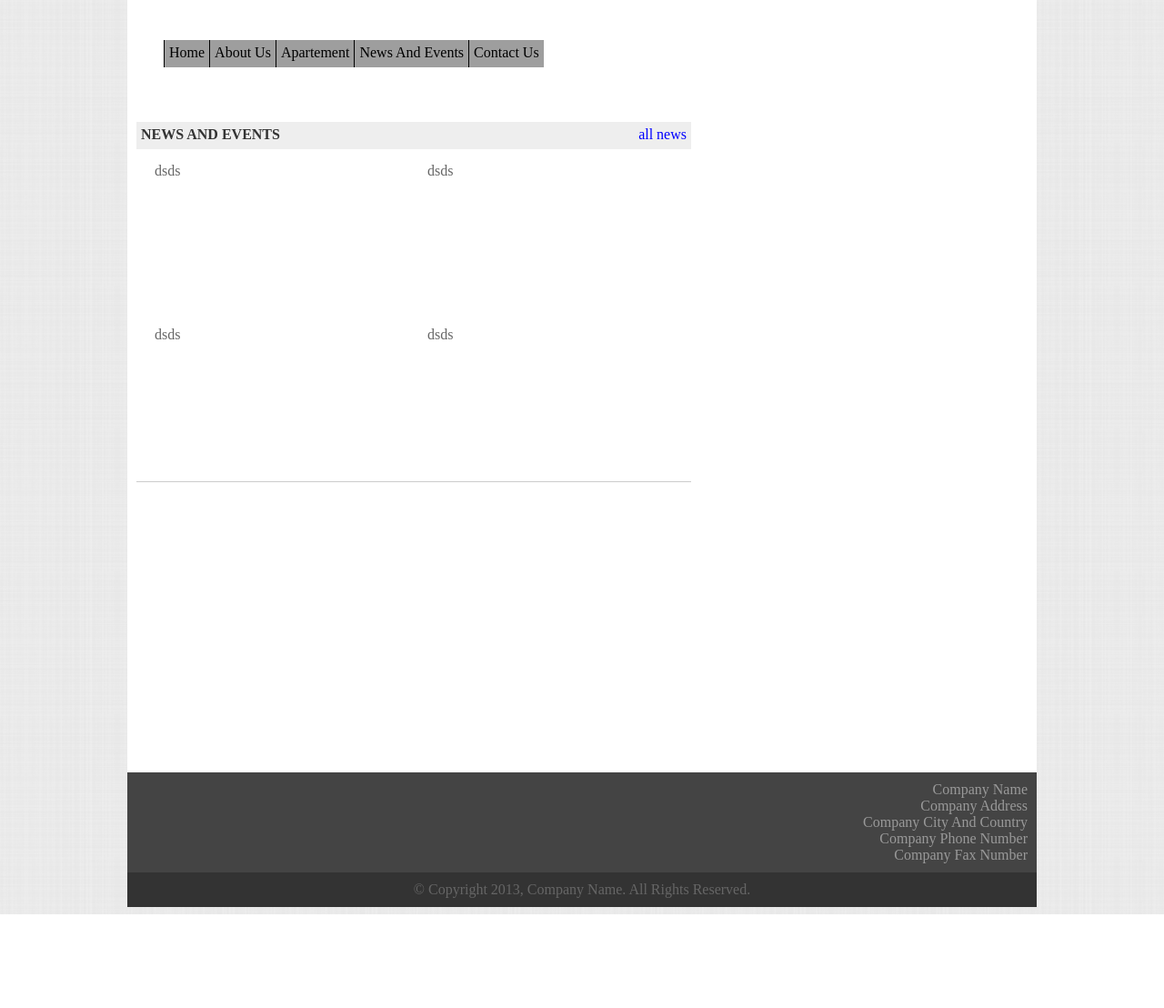
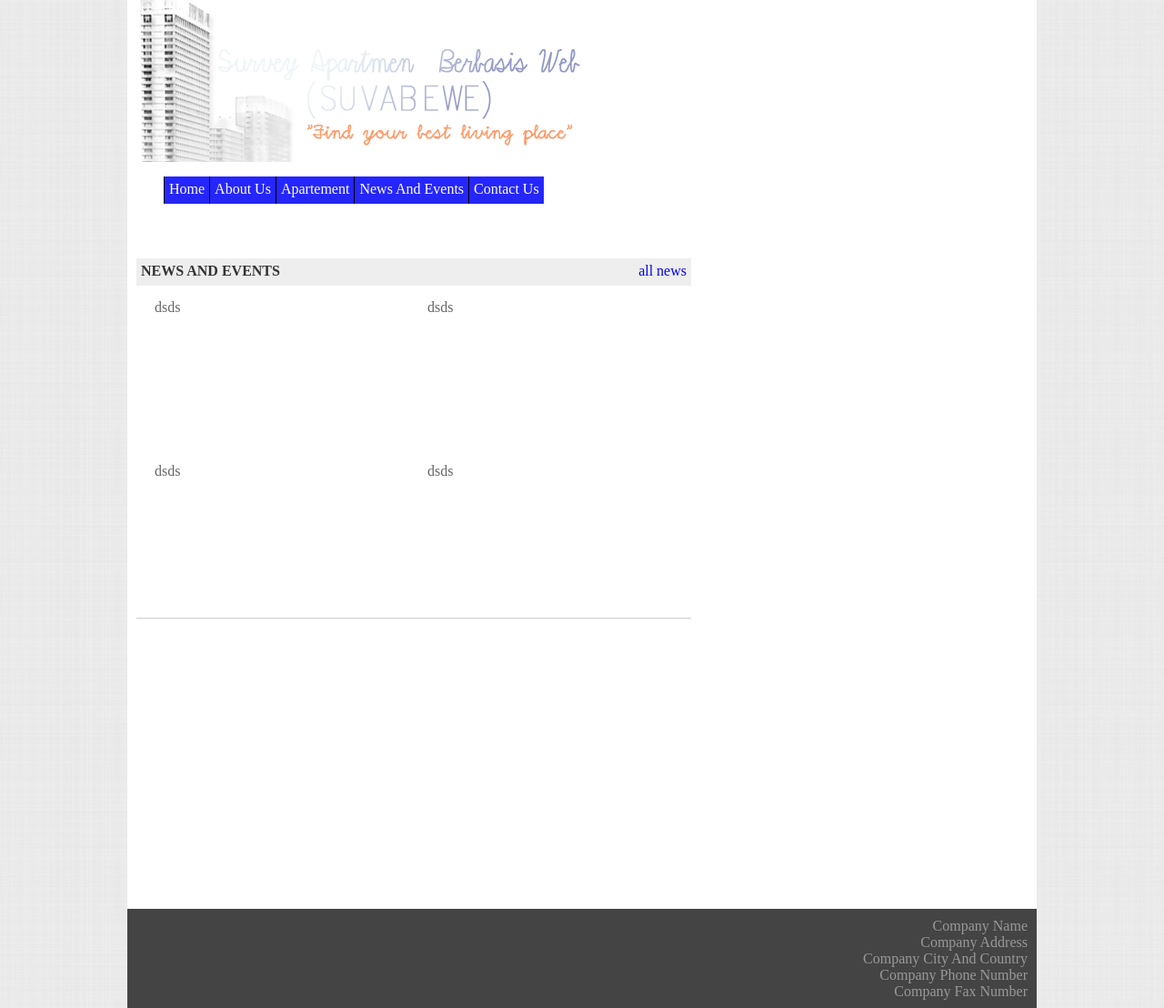
Before and after one commit to Mikroskil/Joystick, a PHP site: page /file/main.html in a window 1280 px wide. Shown: the top 1108 px of the page at 91% size. Before the commit the page ends 1005 px from the top, so only its background shows below. Run offline with PHP 8.4, Linux system fonts and the light colour scheme; grey boxes are pictures that could not be loaded.

Commit message:
penambahan image

```diff
--- a/css/templates.css
+++ b/css/templates.css
@@ -42,14 +42,22 @@ a
 	padding:5px;
 	float:left;
 	border-left:thin solid #000000;
-	background-image:url("../img/bg-hnmenu.png");
-	color:#000000;
+	background-image:url(../img/button.png);
+	color:#FFFFFF;
+}
+
+.headernavmenu:hover
+{
+	text-decoration:overline;
 }
 
 .headerlogo
 {
+	background-image:url(../img/head.png);
 	width:100%;
+	height:150px;
 	padding:15px;
+	background-repeat:no-repeat;
 }
 /*End of Header Section*/
 
```
Also changed, not shown: img/button.png (added), img/head.png (added).
